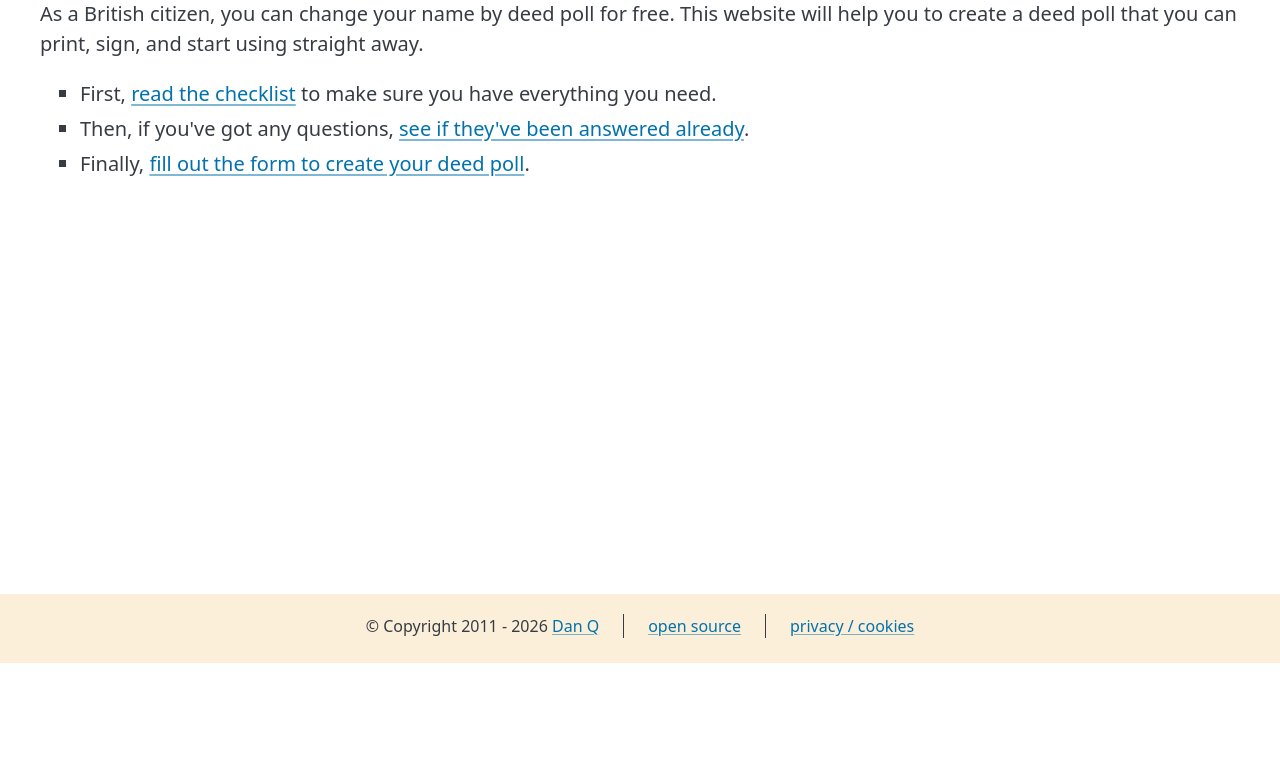
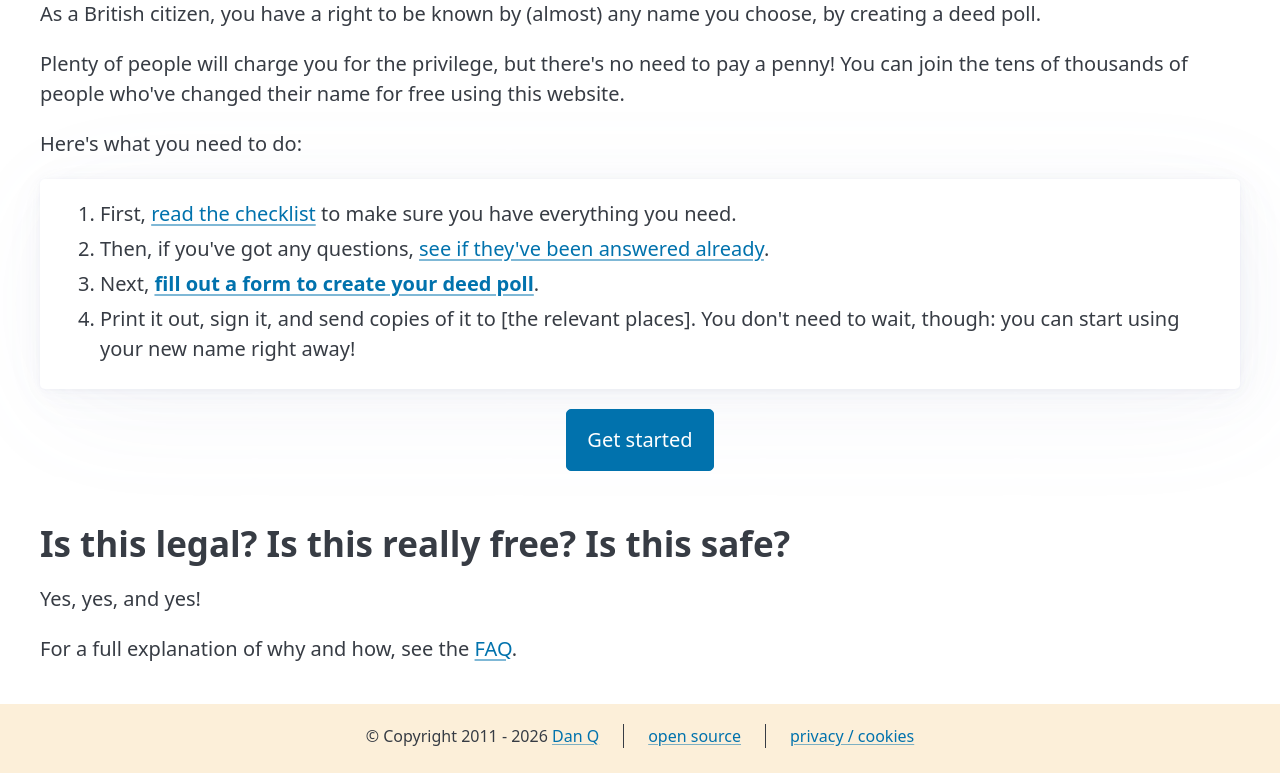
Before and after one commit to Dan-Q/freedeedpoll, an Eleventy site: page views/index.html in a window 1280 px wide. Shown: the part 286-1059 px from the top of the page. Before the commit the page ends 949 px from the top, so only its background shows below. Built offline with nearby package versions, Linux system fonts and the light colour scheme; Eleventy itself is replaced by a stand-in of ours; files that its build step writes are made by us from their sources.

Commit message:
Add extra pages and skeleton content

```diff
--- a/views/index.html
+++ b/views/index.html
@@ -3,14 +3,22 @@ title: Free Deed Poll
 layout: layout.njk
 ---
 
-<h1>Change your name by deed poll for free today</h1>
+<h1>How to change your name for free</h1>
 <p>
-  As a British citizen, you can change your name by deed poll for free.
-  This website will help you to create a deed poll that you can print,
-  sign, and start using straight away.
+  As a British citizen, you have a right to be known by (almost) any
+  name you choose, by creating a deed poll.
+</p>
+<p>
+  Plenty of people will charge you for the privilege, but there's no
+  need to pay a penny! You can join the tens of thousands of people who've
+  changed their name for free using this website.
+</p>
+<p>
+  Here's what you need to do:
 </p>
 
-<ul>
+<article>
+  <ol style="margin-bottom: 0;">
     <li>
       First, <a href="/checklist">read the checklist</a> to make sure you
       have everything you need.
@@ -20,14 +28,25 @@ layout: layout.njk
       answered already</a>.
     </li>
     <li>
-    Finally, <a href="/start">fill out the form to create your deed
+      Next, <a href="/start" style="font-weight: bold;">fill out a form to create your deed
       poll</a>.
     </li>
-</ul>
+    <li>
+      Print it out, sign it, and send copies of it to
+      [the relevant places]. You don't need to wait, though: you can start
+      using your new name right away!
+    </li>
+  </ol>
+</article>
 
+<p style="text-align: center;">
+  <a href="/start" role="button">Get started</a>
+</p>
 
-
-
-<p id="download-link">
-
+<h2>Is this legal? Is this really free? Is this safe?</h2>
+<p>
+  Yes, yes, and yes!
 </p>
+<p>
+  For a full explanation of why and how, see the <a href="/faq">FAQ</a>.
+</p>
```
Also changed, not shown: views/checklist.html (+1 -1 lines), views/privacy.html (added, +16 -0 lines). Lines whose indentation alone changed are shown as unchanged.
